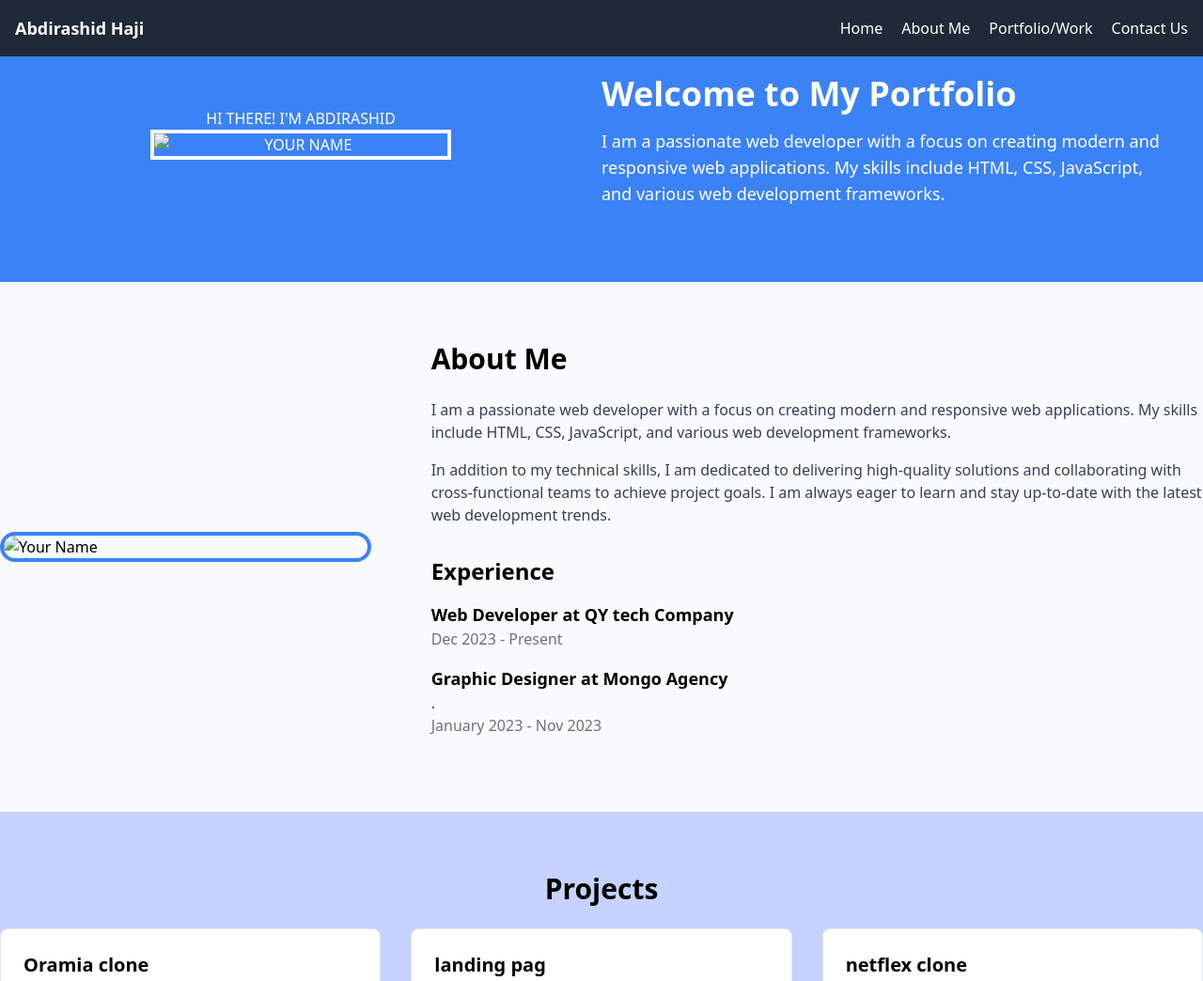
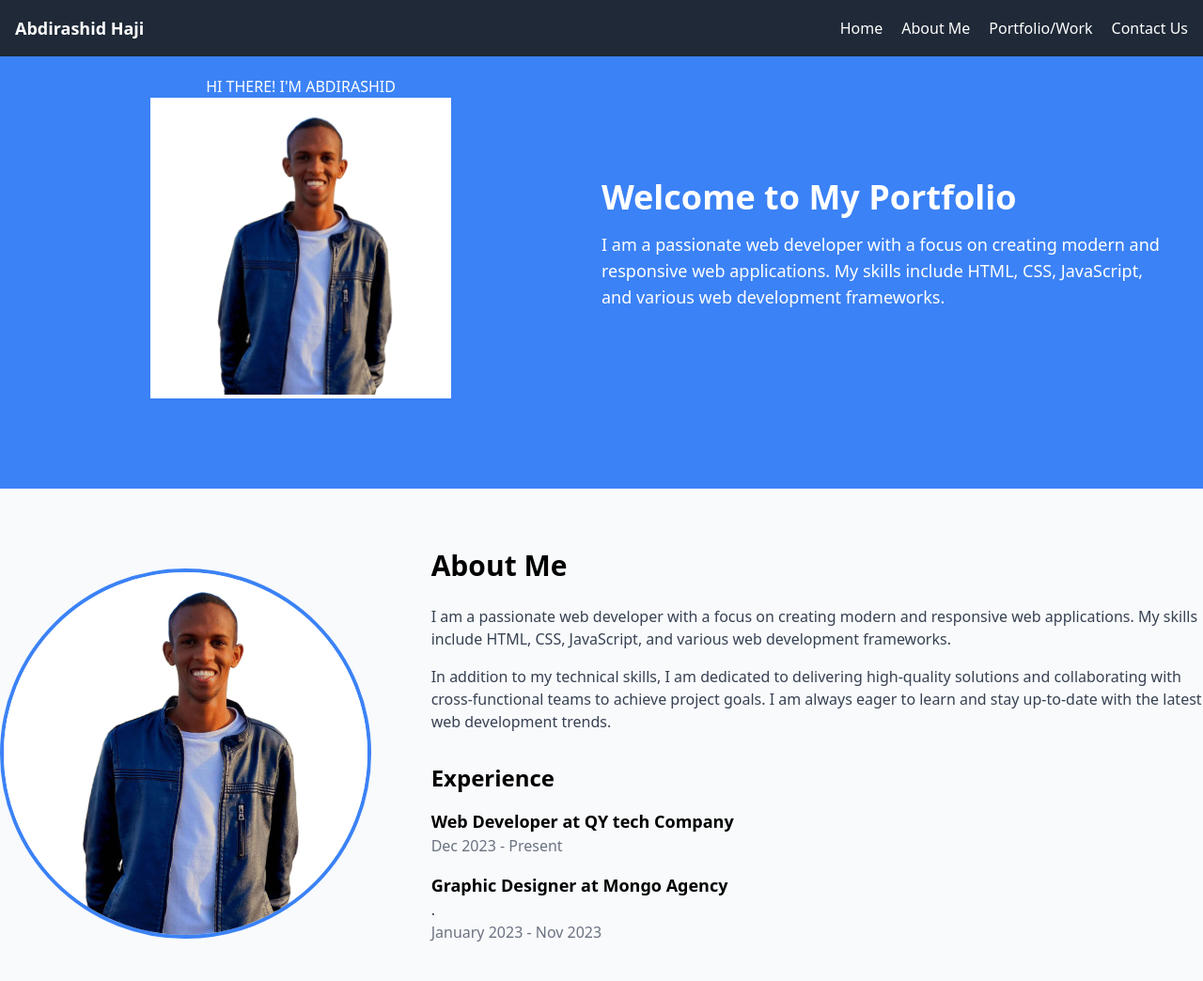
Before and after one commit to AbdirashidHaji/Portfolio-website, a plain HTML site: page public/index.html in a window 1280 px wide. Shown: the top 1044 px of the page at 94% size. Drawn offline with nearby package versions, Linux system fonts and the light colour scheme; files whose address does not match are found by name.

Commit message:
added image in hero section

```diff
--- a/public/index.html
+++ b/public/index.html
@@ -44,7 +44,7 @@
     <div class="w-1/2">
       <p class="uppercase tracking-loose">Hi there! I'm Abdirashid
         <br />
-      <img src="images/hero.jpg" alt="Your Name" class="w-1/2 h-full mx-auto mb-4 border-4 border-white">
+      <img src="/images/hero.jpg" alt="Your Name" class="w-1/2 h-full mx-auto mb-4 border-4 border-white">
     </div>
     <div class="w-1/2 text-left pr-8">
       <h1 class="text-4xl font-bold">Welcome to My Portfolio</h1>
@@ -57,7 +57,7 @@
 <section id="about" class="py-16 about-me-container">
   <div class="container mx-auto flex flex-col lg:flex-row items-center justify-center">
     <div class="lg:w-1/3 lg:pr-8 mb-4 lg:mb-0">
-      <img src="images/hero.jpg" alt="Your Name" class="rounded-full w-48 h-48 lg:w-full lg:h-full object-cover border-4 border-blue-500">
+      <img src="/images/hero.jpg" alt="Your Name" class="rounded-full w-48 h-48 lg:w-full lg:h-full object-cover border-4 border-blue-500">
     </div>
     <div class="lg:w-2/3 lg:pl-8 lg:text-left">
       <h2 class="text-3xl font-bold mb-6">About Me</h2>
```
